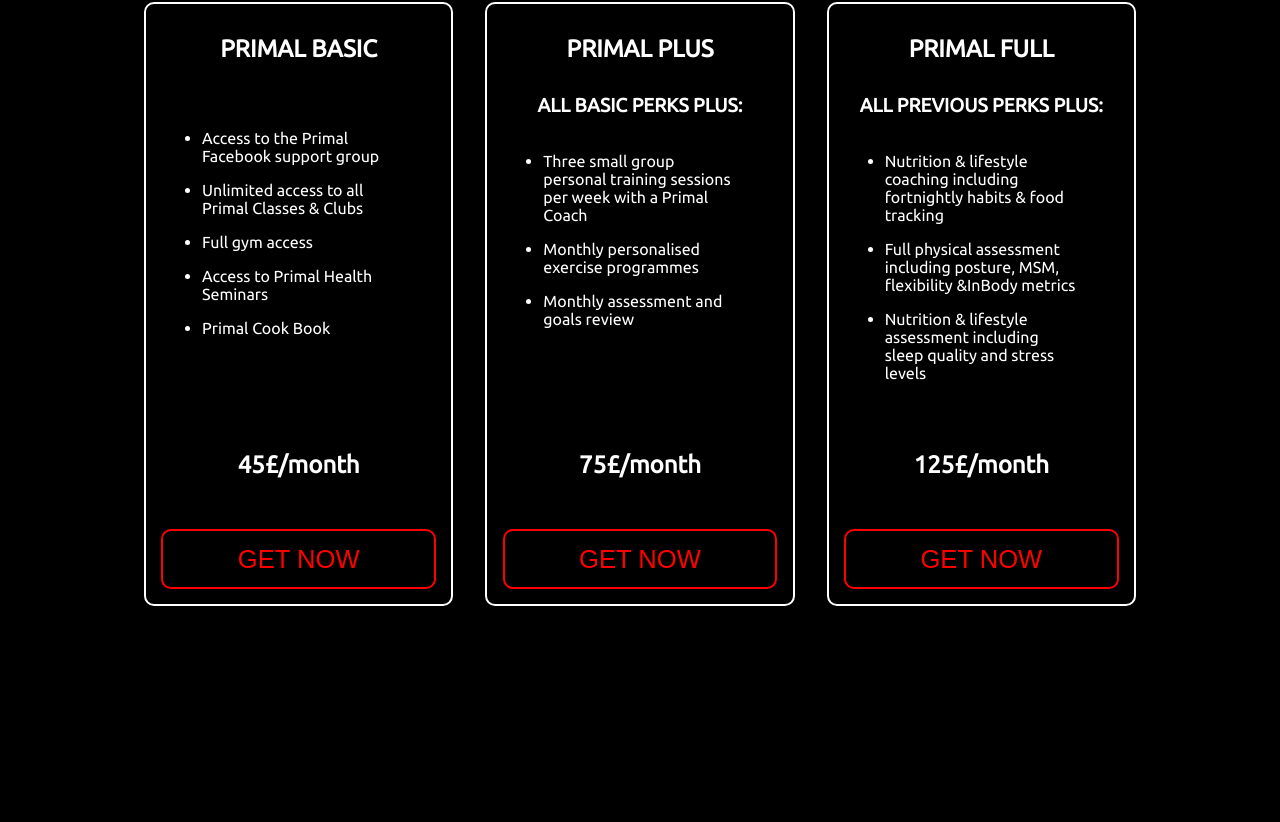
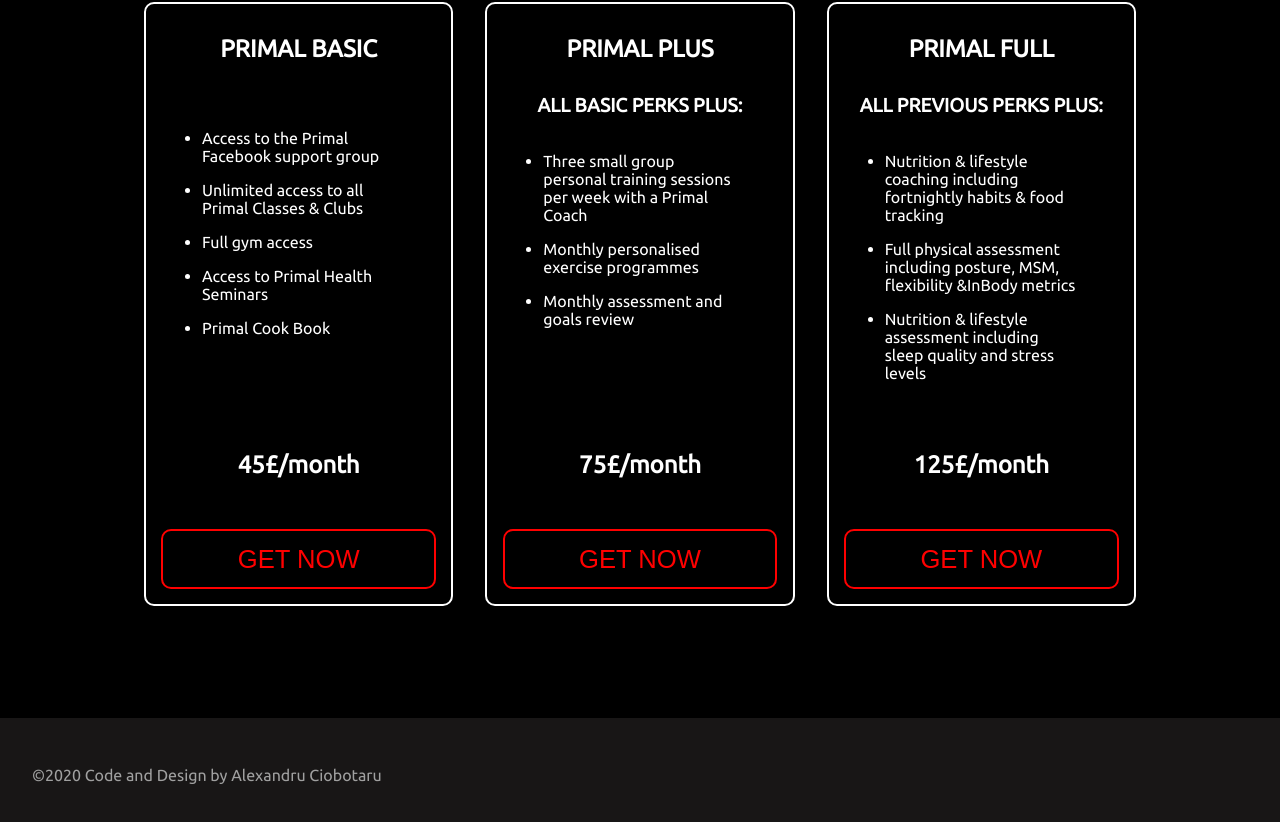
Before and after one commit to AlexC-design/primal-gym, a React (Create React App) app: page / in a window 1280 px wide. Shown: the part 5948-6770 px from the top of the page. Before the commit the page ends 6602 px from the top, so only its background shows below. Built offline with nearby package versions, Linux system fonts and the light colour scheme.

Commit message:
added footer

```diff
--- a/src/components/5-PricingPage/pricing-page.css
+++ b/src/components/5-PricingPage/pricing-page.css
@@ -3,7 +3,7 @@
 }
 
 .pricing-cards-container {
-  max-width: 1920px;
+  max-width: 1500px;
   margin: auto;
   display: -webkit-box;
   display: -ms-flexbox;
--- a/src/components/5-PricingPage/pricing-page.scss
+++ b/src/components/5-PricingPage/pricing-page.scss
@@ -3,7 +3,7 @@
 }
 
 .pricing-cards-container {
-  max-width: 1920px;
+  max-width: 1500px;
   margin: auto;
   display: flex;
   padding: 2em 10%;
--- /dev/null
+++ b/src/components/6-Footer/Footer.js
@@ -0,0 +1,12 @@
+import React from "react";
+import "./footer.css";
+
+export const Footer = () => {
+  return (
+    <div className="footer">
+      <div className="footer-content">
+        <p>&copy;2020 Code and Design by Alexandru Ciobotaru</p>
+      </div>
+    </div>
+  );
+};
--- /dev/null
+++ b/src/components/6-Footer/footer.css
@@ -0,0 +1,13 @@
+.footer {
+  height: 100px;
+  padding: 2em;
+  margin-top: 4em;
+  background-color: #181616;
+  color: #a0a0a0;
+}
+
+.footer .footer-content {
+  max-width: 1800px;
+  margin: auto;
+}
+/*# sourceMappingURL=footer.css.map */
--- /dev/null
+++ b/src/components/6-Footer/footer.scss
@@ -0,0 +1,12 @@
+.footer {
+  height: 100px;
+  padding: 2em;
+  margin-top: 4em;
+  background-color: rgb(24, 22, 22);
+  color: rgb(160, 160, 160);
+
+  .footer-content {
+    max-width: 1800px;
+    margin: auto;
+  }
+}
--- a/src/components/App.js
+++ b/src/components/App.js
@@ -6,6 +6,7 @@ import AllClassesPage from "./3-AllClassesPage/AllClassesPage";
 import TrainersPage from "./4-TrainersPage/TrainersPage";
 import PricingPage from "./5-PricingPage/PricingPage";
 import { SideNav } from "./~re-usables/SideNav/SideNav";
+import { Footer } from "./6-Footer/Footer";
 
 class App extends React.Component {
   state = { scroll: 0 };
@@ -32,6 +33,7 @@ class App extends React.Component {
         <AllClassesPage />
         <TrainersPage scrollPosition={this.state.scroll} />
         <PricingPage />
+        <Footer />
       </>
     );
   }
--- a/src/components/~re-usables/SideNav/SideNav.js
+++ b/src/components/~re-usables/SideNav/SideNav.js
@@ -8,8 +8,8 @@ export const SideNav = ({ scrollPosition }) => {
 
   const indexToPosition = {
     0: "15",
-    1: "62",
-    2: "114",
+    1: "63",
+    2: "115",
     3: "166",
     4: "218"
   };
```
Also changed, not shown: 1 other file (tests, documents, lock files or other folders).
